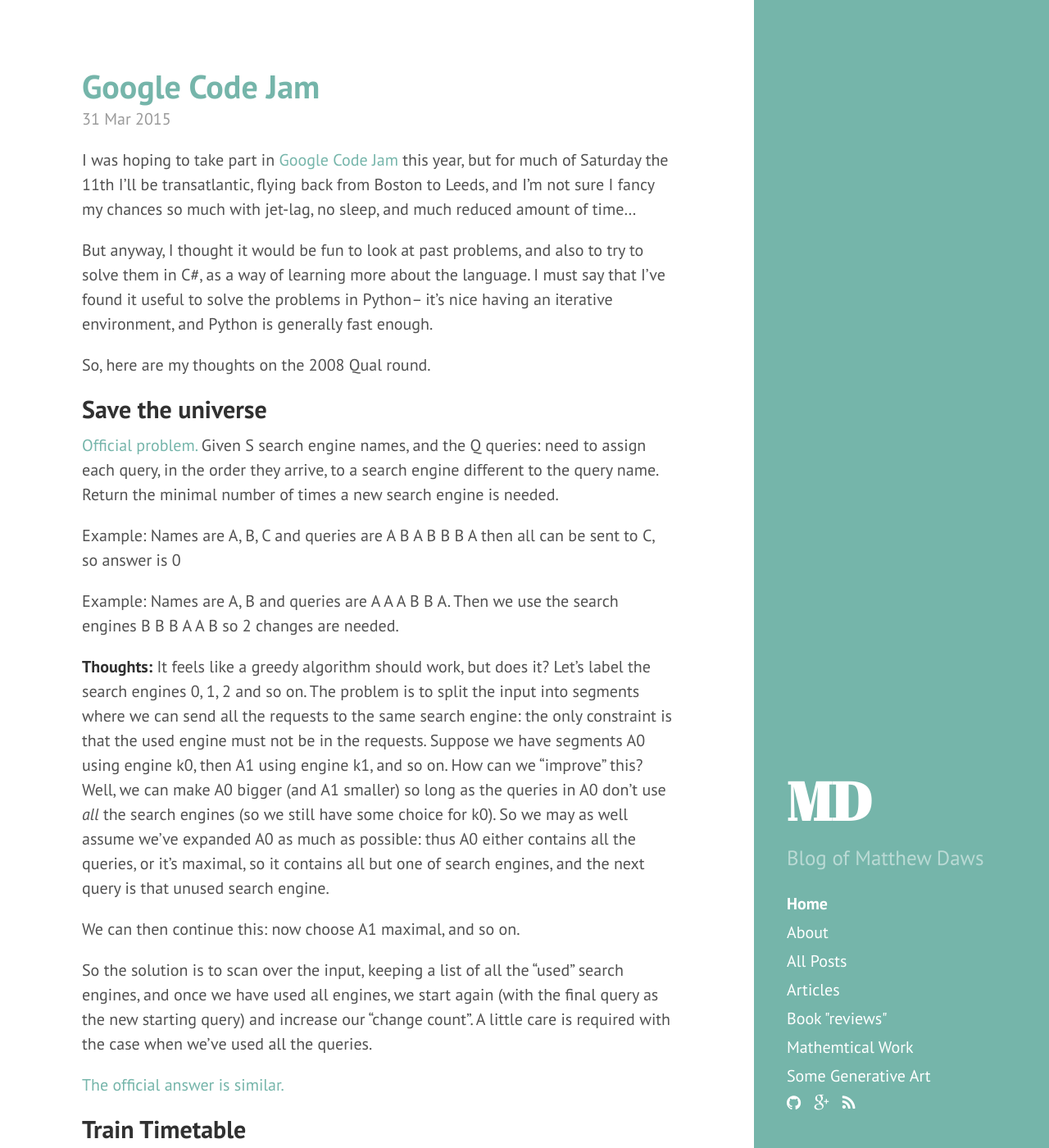
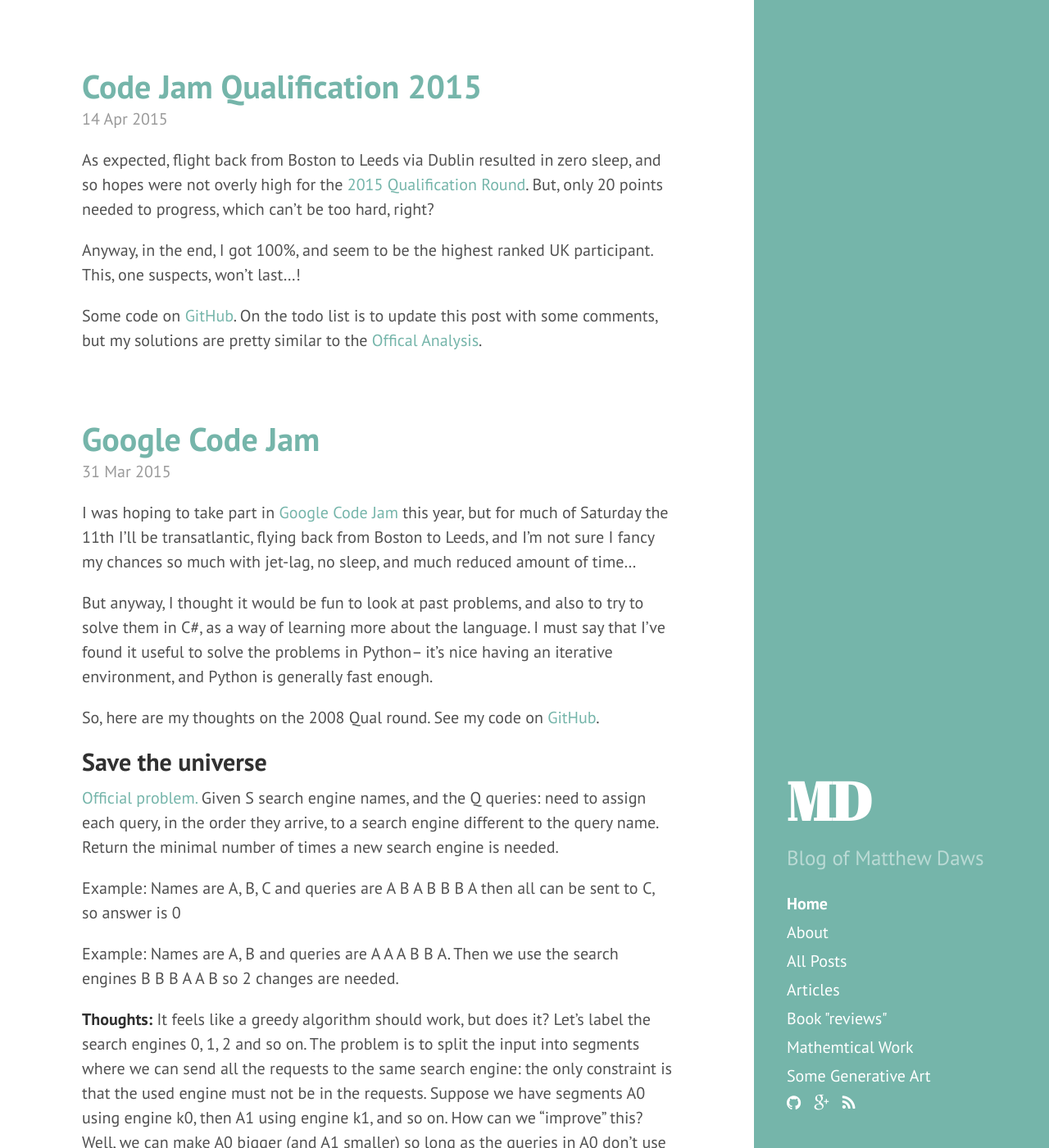
Before and after one commit to MatthewDaws/MatthewDaws.github.io, a Jekyll site: the page built from index.html, in a window 1280 px wide and 1400 px high. Shown: the whole window at 82% size. Built offline with Jekyll 4.4.1, drawn with Linux system fonts in a browser that asks for light colours; formulas are drawn with MathJax 3; the list of posts is cut into pages by our own code.

Commit message:
Update posts

```diff
--- a/_posts/2015-03-31-jamming.md
+++ b/_posts/2015-03-31-jamming.md
@@ -7,7 +7,7 @@ I was hoping to take part in [Google Code Jam](https://code.google.com/codejam)
 
 But anyway, I thought it would be fun to look at past problems, and also to try to solve them in C#, as a way of learning more about the language.  I must say that I've found it useful to solve the problems in Python-- it's nice having an iterative environment, and Python is generally fast enough.
 
-So, here are my thoughts on the 2008 Qual round.
+So, here are my thoughts on the 2008 Qual round.  See my code on [GitHub](https://github.com/MatthewDaws/CodeJam/tree/master/2014_qual).
 
 <!--more-->
 
--- /dev/null
+++ b/_posts/2015-04-14-qualification15.md
@@ -0,0 +1,10 @@
+---
+layout: post
+title: Code Jam Qualification 2015
+---
+
+As expected, flight back from Boston to Leeds via Dublin resulted in zero sleep, and so hopes were not overly high for the [2015 Qualification Round](https://code.google.com/codejam/contest/6224486/dashboard).  But, only 20 points needed to progress, which can't be too hard, right?
+
+Anyway, in the end, I got 100%, and seem to be the highest ranked UK participant.  This, one suspects, won't last...!
+
+Some code on [GitHub](https://github.com/MatthewDaws/CodeJam/tree/master/2015_qual).  On the todo list is to update this post with some comments, but my solutions are pretty similar to the [Offical Analysis](https://code.google.com/codejam/contest/6224486/dashboard#s=a).
```
Also changed, not shown: public/2.png.
